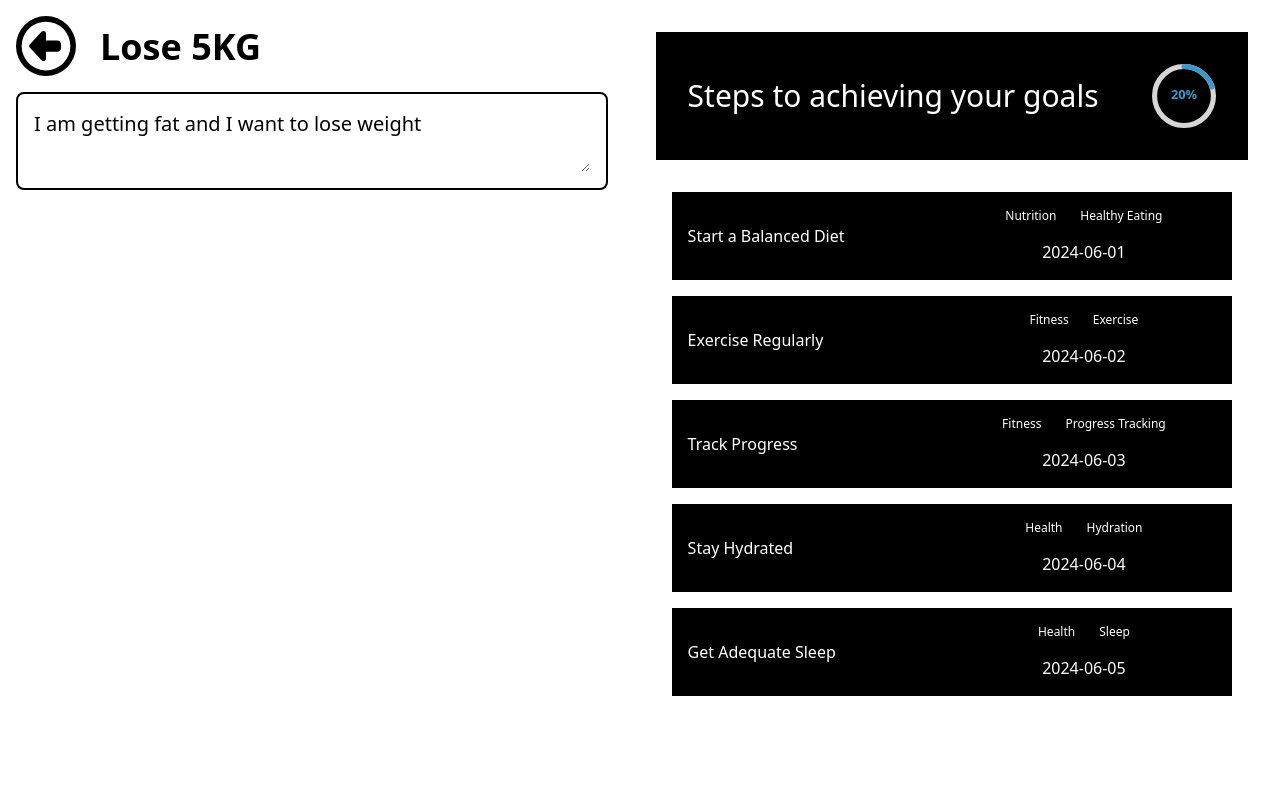
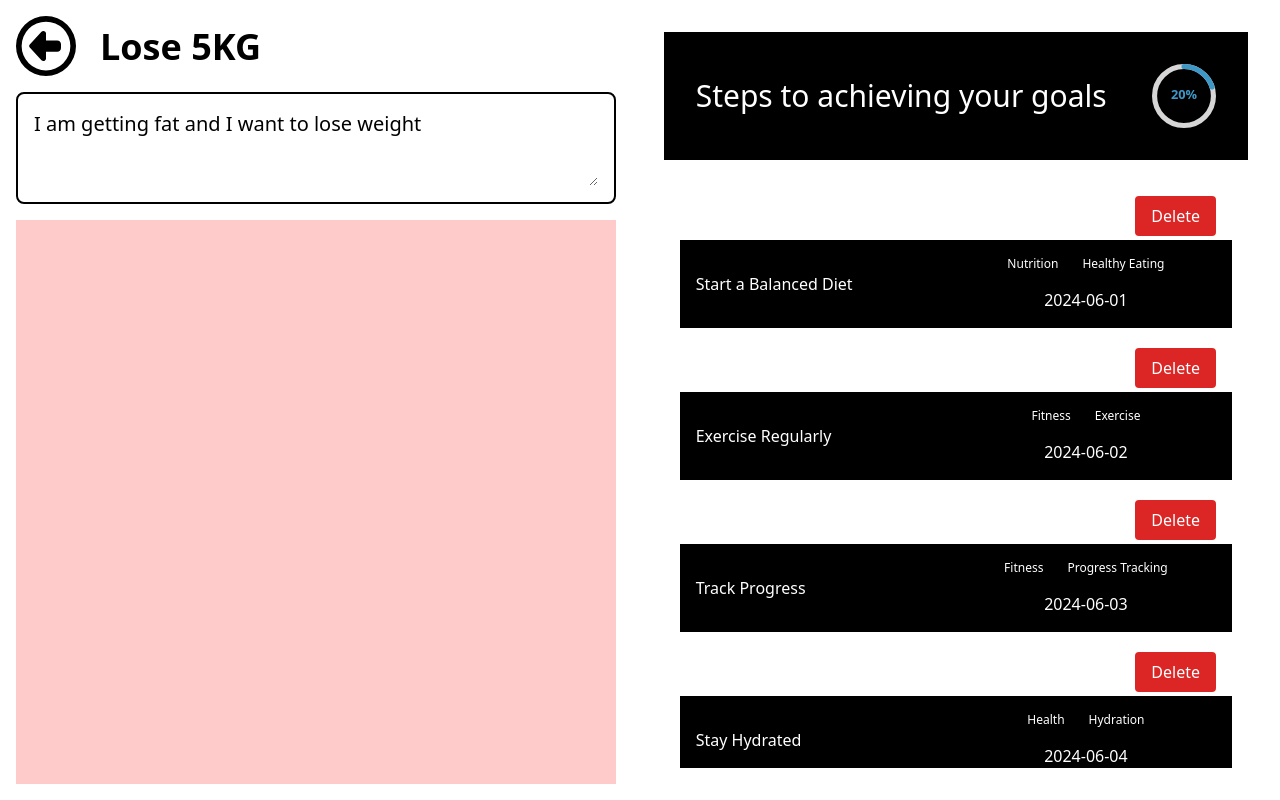
Before and after one commit to TKPending/Kuvitus, a Next.js app: page /goal/1 in a window 1280 px wide. Built offline with nearby package versions, Linux system fonts and the light colour scheme.

Commit message:
Delete sub goals

```diff
--- /dev/null
+++ b/src/app/components/DeleteSubGoalButtonComponent.tsx
@@ -0,0 +1,15 @@
+type Props = {
+    onDelete: () => void;
+};
+
+const DeleteSubGoalButtonComponent = ({ onDelete }: Props) => {
+  return (
+    <div className="h-12 w-full flex items-center justify-end gap-2 px-4">
+      <p onClick={onDelete} className="py-2 px-4 bg-red-600 rounded text-white cursor-pointer hover:bg-red-800 transition duration-200">
+        Delete
+      </p>
+    </div>
+  );
+};
+
+export default DeleteSubGoalButtonComponent;
--- a/src/app/components/ReturnHomeComponent.tsx
+++ b/src/app/components/ReturnHomeComponent.tsx
@@ -9,16 +9,15 @@ const ReturnHomeComponent = () => {
     const [ isHovered, setIsHover ] = useState<boolean>(false);
 
     const handleReturnHome = () => {
-        router.push("");
+        router.push("/");
     };
 
     return (
-        <div>
+        <div onClick={handleReturnHome}>
             <FontAwesomeIcon
                 icon={isHovered ? solidLeft : regularLeft}
                 onMouseEnter={() => setIsHover(true)}
                 onMouseLeave={() => setIsHover(false)}
-                onClick={handleReturnHome}
                 className="text-6xl transition-all duration-400 cursor-pointer"
             />
         </div>
--- /dev/null
+++ b/src/app/components/custom/subgoal/ConfirmDeletionComponent.tsx
@@ -0,0 +1,32 @@
+import { useDispatch } from "react-redux";
+import { removeSubGoal } from "@/app/redux/slices/goal/goalSlice";
+
+type Props = {
+    subGoalUID: string;
+    onClickState: () => void;
+};
+
+const ConfirmDeletionComponent = ({ subGoalUID, onClickState }: Props) => {
+    const dispatch = useDispatch();
+
+    const handleGoalDeletion = async () => {
+        // Remove from Redux
+        dispatch(removeSubGoal(subGoalUID));
+
+        onClickState();
+    };
+
+  return (
+    <div className="h-12 w-full flex items-center justify-end gap-4">
+      <p>Are you sure you want to delete this sub goal?</p>
+
+      <div className="flex gap-2 transition duration-200 font-semibold">
+        <p onClick={handleGoalDeletion} className="text-green-600 hover:text-green-800 cursor-pointer">Yes</p>
+        <p>/</p>
+        <p onClick={onClickState} className="text-red-600 hover:text-green-800 cursor-pointer">No</p>
+      </div>
+    </div>
+  );
+};
+
+export default ConfirmDeletionComponent;
--- a/src/app/layouts/DrawLayout.tsx
+++ b/src/app/layouts/DrawLayout.tsx
@@ -1,6 +1,6 @@
 const DrawLayout = () => {
     return (
-        <div></div>
+        <div className="bg-red-200 h-3/4"></div>
     )
 }
 
--- a/src/app/layouts/GoalDescriptionLayout.tsx
+++ b/src/app/layouts/GoalDescriptionLayout.tsx
@@ -3,7 +3,7 @@ import GoalDescriptionContainer from "@/app/container/GoalDescriptionContainer";
 
 const GoalDescriptionLayout = () => {
   return (
-    <div className="flex flex-col gap-4 h-1/4 p-4">
+    <div className="flex flex-col gap-4 h-1/4">
       <GoalTitleContainer />
       <GoalDescriptionContainer />
     </div>
--- a/src/app/layouts/SubGoalLayout.tsx
+++ b/src/app/layouts/SubGoalLayout.tsx
@@ -1,6 +1,9 @@
+import { useState } from "react";
 import { SubType } from "@/app/types/SubType";
 import SubGoalFrontContainer from "@/app/container/SubGoalFrontContainer";
 import SubGoalDropdownContainer from "@/app/container/SubGoalDropdownContainer";
+import DeleteSubGoalButtonComponent from "@/app/components/DeleteSubGoalButtonComponent";
+import ConfirmDeletionComponent from "../components/custom/subgoal/ConfirmDeletionComponent";
 
 type Props = {
   subGoal: SubType;
@@ -8,9 +11,19 @@ type Props = {
 
 const SubGoalLayout = ({ subGoal }: Props) => {
   const subGoalUID: string = subGoal.subUID;
+  const [isDeleteClicked, setIsDeleteClicked] = useState<boolean>(false);
+
+  const handleGoalDelete = () => {
+    setIsDeleteClicked(!isDeleteClicked);
+  };
 
   return (
     <div className="flex flex-col my-4">
+      {!isDeleteClicked ? (
+        <DeleteSubGoalButtonComponent onDelete={handleGoalDelete} />
+      ) : (
+        <ConfirmDeletionComponent subGoalUID={subGoalUID} onClickState={handleGoalDelete} />
+      )}
       <SubGoalFrontContainer
         UID={subGoalUID}
         title={subGoal.subTitle}
--- a/src/app/pages/AdvancedGoalPage.tsx
+++ b/src/app/pages/AdvancedGoalPage.tsx
@@ -15,7 +15,7 @@ const AdvancedGoalPage = ({ goalUID }: Props) => {
 
     return (
         <div className="h-screen w-screen max-h-screen max-w-screen flex">
-            <div className="w-full">
+            <div className="flex flex-col gap-4 h-screen w-full p-4">
                 <GoalDescriptionLayout />
                 <DrawLayout />
             </div>
--- a/src/app/redux/slices/goal/goalReducer.ts
+++ b/src/app/redux/slices/goal/goalReducer.ts
@@ -76,3 +76,10 @@ export const subGoalFocusedReducer = (
     return goal;
   });
 };
+
+export const removeSubGoalReducer = (
+  state: GoalType,
+  action: PayloadAction<string>
+) => {
+  state.goalSteps = state.goalSteps.filter(goal => goal.subUID !== action.payload);
+};
--- a/src/app/redux/slices/goal/goalSlice.ts
+++ b/src/app/redux/slices/goal/goalSlice.ts
@@ -10,6 +10,7 @@ import {
   updateGoalStatusReducer,
   updateGoalTitleReducer,
   subGoalFocusedReducer,
+  removeSubGoalReducer,
 } from "./goalReducer";
 
 const UNCOMPLETE = 0;
@@ -38,6 +39,7 @@ const goalSlice = createSlice({
     removeGoalTag: removeFromGoalTagsReducer,
     setGoalDate: includeGoalDateReducer,
     setSubGoalFocus: subGoalFocusedReducer,
+    removeSubGoal: removeSubGoalReducer,
   },
 });
 
@@ -51,6 +53,7 @@ export const {
   removeGoalTag,
   setGoalDate,
   setSubGoalFocus,
+  removeSubGoal,
 } = goalSlice.actions;
 
 export default goalSlice.reducer;
```
